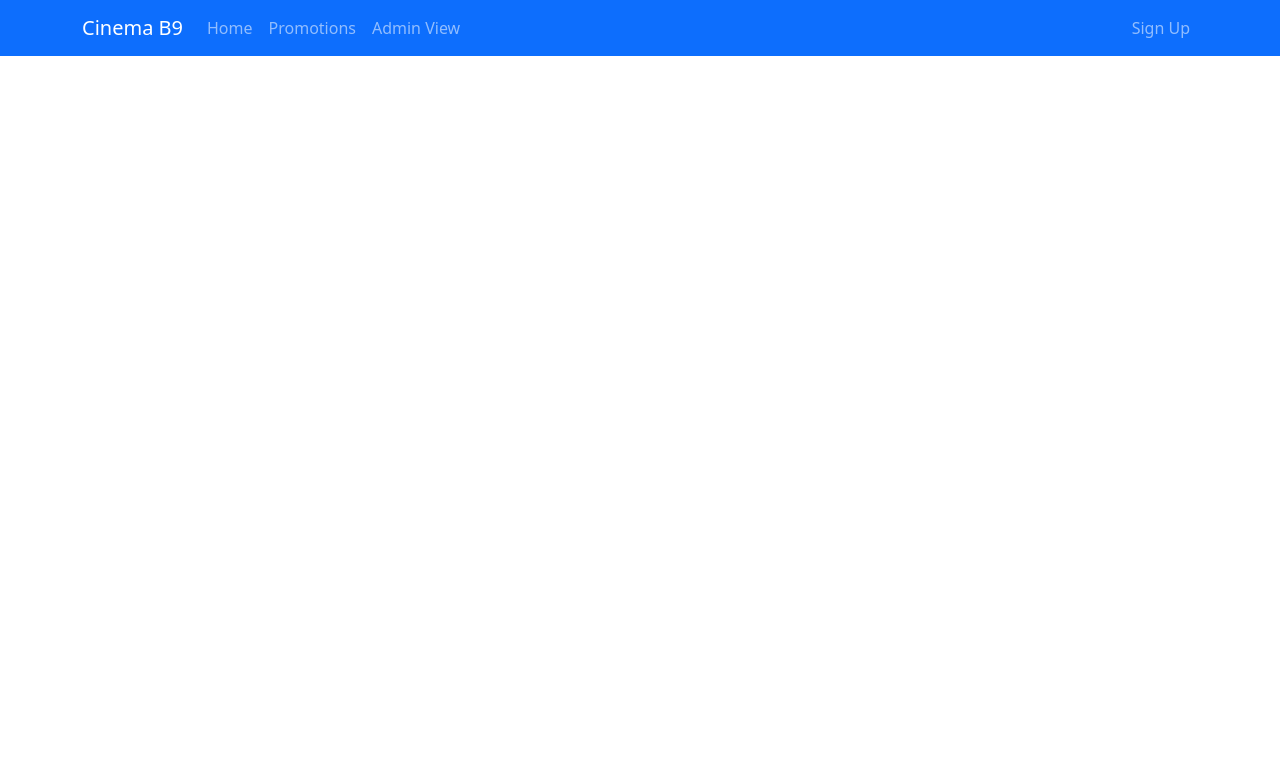
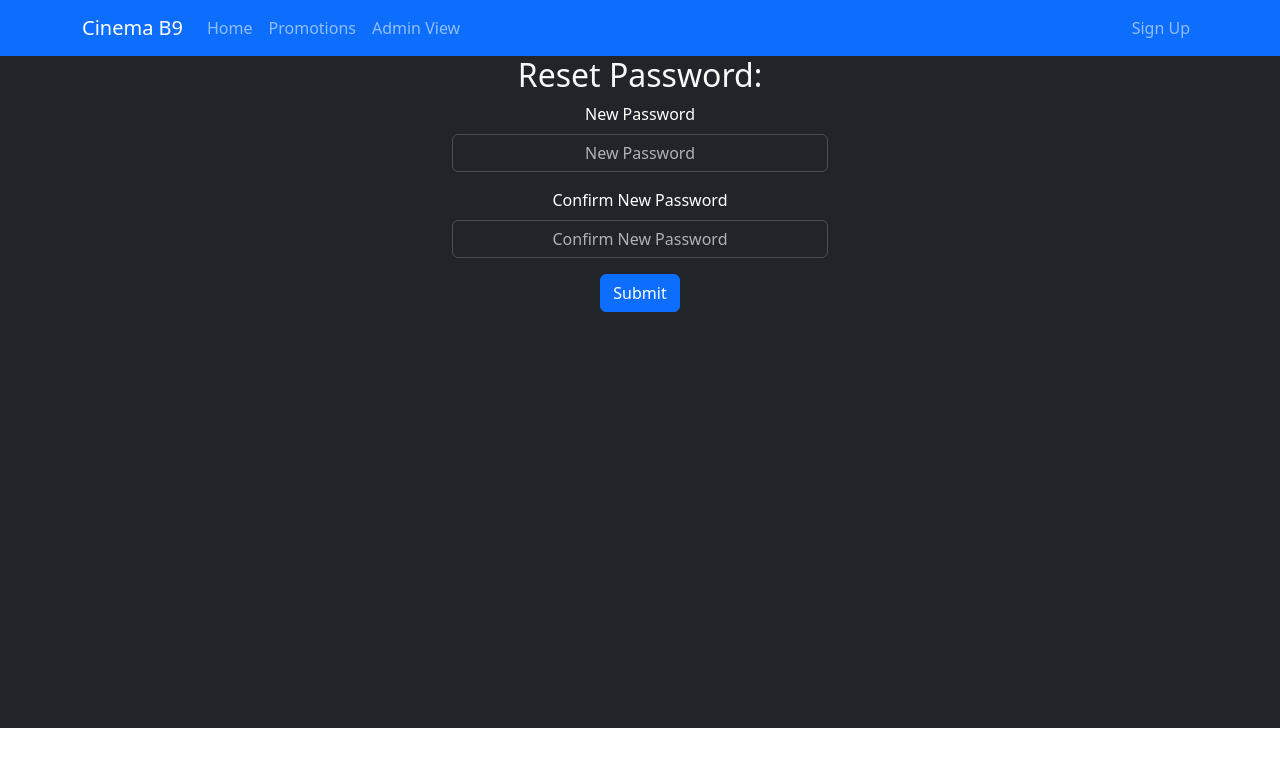
Before and after one commit to arnabbiswas0/B9_SWE_Cinema, a React (Create React App) app in the folder frontend/: page /ChangePasswordPage in a window 1280 px wide. Shown: the top 766 px of the page. Built offline with nearby package versions, Linux system fonts and the light colour scheme.

Commit message:
Added reset password page non functional

```diff
--- /dev/null
+++ b/frontend/src/Components/ChangePasswordConfirmationPage.js
@@ -0,0 +1,68 @@
+import '../Styles/SignUp.css';
+import React, { useState } from "react"
+import Button from 'react-bootstrap/Button';
+import Modal from 'react-bootstrap/Modal';
+import 'bootstrap/dist/css/bootstrap.min.css';
+import { Link } from 'react-router-dom';
+import { Container, Form,} from 'react-bootstrap';
+
+
+function ChangePasswordConfirmationPage() {
+
+  const [showConfirm, setShowConfirm] = useState(false);
+  const handleCloseConfirm = () => setShowConfirm(false);
+  const handleShowConfirm = () => setShowConfirm(true);
+
+
+    return (
+    <>
+      <Container
+        data-bs-theme='dark'
+        style={{height:"42rem",
+        width: "25rem",
+        textAlign: "center"}}
+      >
+      <Form>
+      <Form.Group >
+        <h2 class="text-light bg-dark">Reset Password:</h2>
+      </Form.Group>
+      <Form.Group className="mb-3" controlId="formBasicEmail">
+        <Form.Label className='light-text'>New Password</Form.Label>
+        <Form.Control type="password" placeholder="New Password" />
+      </Form.Group>
+
+      <Form.Group className="mb-3" controlId="formBasicEmail">
+        <Form.Label className='light-text'>Confirm New Password</Form.Label>
+        <Form.Control type="password" placeholder="Confirm New Password" />
+      </Form.Group>
+
+      <Button variant="primary"  onClick={handleShowConfirm}>
+        Submit
+      </Button>
+    </Form>
+    </Container>
+
+    <Modal
+      show={showConfirm}
+      onHide={handleCloseConfirm}
+      centered
+      size={'lg'}
+      backdrop="static"
+    >
+      <Modal.Header closeButton>
+        <Modal.Title>Confirmation</Modal.Title>
+      </Modal.Header>
+      <Modal.Body textAlign="center">
+        Password sucessfully changed! <a href="/HomePage">Click here to go to the HomePage...</a>
+      </Modal.Body>
+      <Modal.Footer>
+        <Button variant="primary" onClick={handleCloseConfirm}>
+          Close
+        </Button>
+      </Modal.Footer>
+    </Modal>
+</>
+    )
+}
+
+export default ChangePasswordConfirmationPage;
--- a/frontend/src/Components/NavBar.js
+++ b/frontend/src/Components/NavBar.js
@@ -12,6 +12,7 @@ import Login from './Login';
 import ChangePassword from './ChangePassword';
 import EditProfile from './EditProfile';
 import { useAuthContext } from './hooks/useAuthContext';
+import ChangePasswordConfirmationPage from './ChangePasswordConfirmationPage';
 
 
 function NavBar() {
@@ -56,6 +57,8 @@ function NavBar() {
             <Route path="/SignUp" element={<SignUp/>} />
             <Route path="/ChangePassword" element={<ChangePassword/>} />
             <Route path="/EditProfile" element={<EditProfile/>} />
+            <Route path="/ChangePasswordPage" element={<ChangePasswordConfirmationPage/>} />
+
 
         </Routes>
     </BrowserRouter>
```
